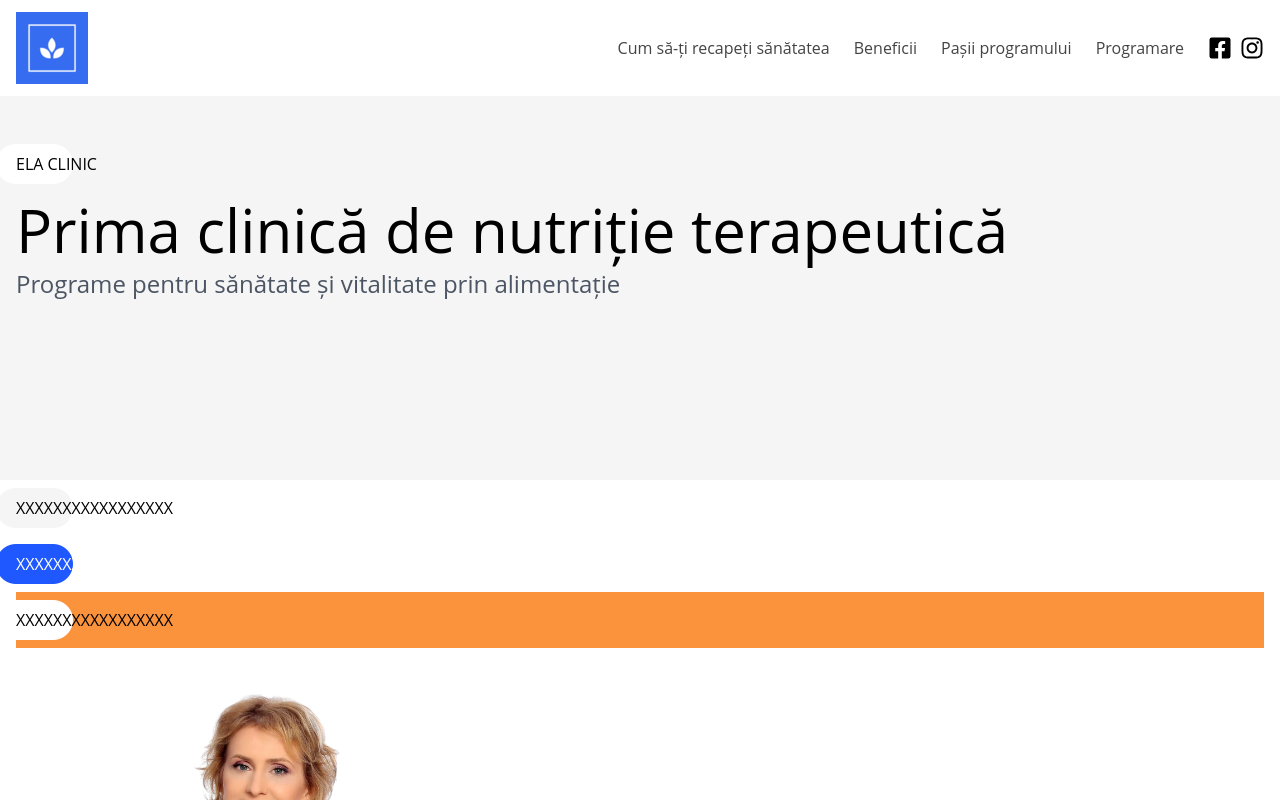
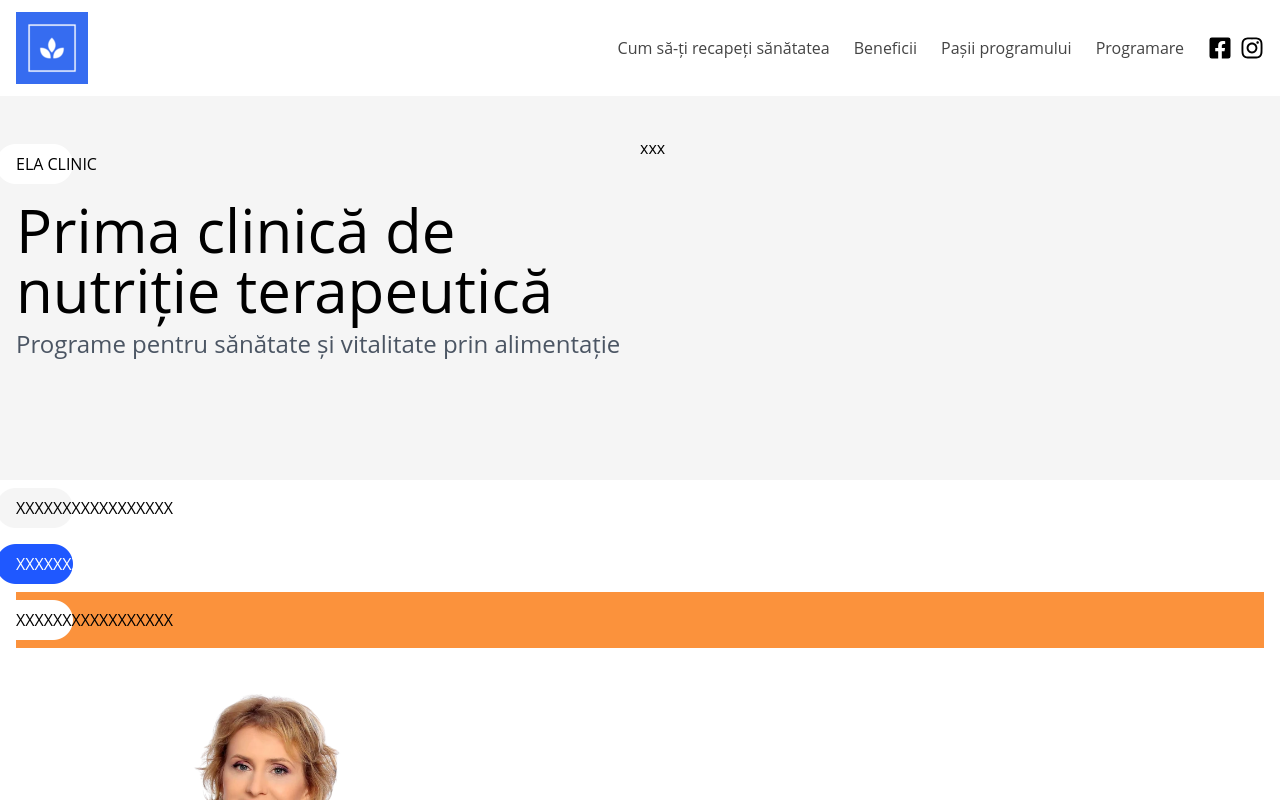
Before and after one commit to dragomirweb/ela.landing.v2, a Next.js app: page / in a window 1280 px wide. Shown: the top 800 px of the page. Built offline with nearby package versions, Linux system fonts and the light colour scheme.

Commit message:
add accessibility descriptions

```diff
--- a/components/features/Hero/Hero.module.scss
+++ b/components/features/Hero/Hero.module.scss
@@ -1,5 +1,5 @@
 .intro {
-  @apply bg-neutral-100;
+  @apply flex bg-neutral-100;
   min-height: calc(60vh - var(--header-height));
 }
 
--- a/components/features/Hero/Hero.tsx
+++ b/components/features/Hero/Hero.tsx
@@ -8,9 +8,8 @@ interface IHeroProps {}
 const Hero: React.FunctionComponent<IHeroProps> = (props) => {
   return (
     <div className={styles.intro}>
-      <Container className="py-10">
-        <div className="flex gap-4">
-          <div className="flex flex-col gap-2 w-full ">
+      <Container className="flex flex-col desktop:flex-row py-10">
+        <div className="flex flex-col gap-2 w-full desktop:w-1/2">
           <FancyTitle variant="white"> ELA CLINIC</FancyTitle>
           <h1 className={styles.heading}>
             Prima clinică de nutriție terapeutică
@@ -19,7 +18,7 @@ const Hero: React.FunctionComponent<IHeroProps> = (props) => {
             Programe pentru sănătate și vitalitate prin alimentație
           </p>
         </div>
-        </div>
+        <div className="flex flex-col w-full desktop:w-1/2">xxx</div>
       </Container>
     </div>
   )
--- a/components/features/Navigation/components/Desktop/Desktop.tsx
+++ b/components/features/Navigation/components/Desktop/Desktop.tsx
@@ -15,7 +15,7 @@ interface IDesktopProps {}
 
 const Desktop: React.FunctionComponent<IDesktopProps> = (props) => {
   return (
-    <ul role="navigation" className={styles.menu}>
+    <ul aria-label="navigation" className={styles.menu}>
       {links.map(({ name, to, id }) => (
         <li className={styles.item} key={id}>
           <Link href={{ hash: to }}>
--- a/components/features/Navigation/components/SocialLinks/SocialLinks.tsx
+++ b/components/features/Navigation/components/SocialLinks/SocialLinks.tsx
@@ -17,14 +17,14 @@ const SocialLinks: React.FunctionComponent<ISocialLinksProps> = ({
             href="https://www.facebook.com/ElaClinic-104786381559677"
             passHref
           >
-            <a role="facebook page" className="flex items-center h-full">
+            <a aria-label="facebook page" className="flex items-center h-full">
               <FaFacebookSquare size={size} />
             </a>
           </Link>
         </div>
         <div className="flex h-full">
           <Link href="https://www.instagram.com/elaclinic.ro/" passHref>
-            <a role="facebook page" className="flex items-center h-full">
+            <a aria-label="facebook page" className="flex items-center h-full">
               <FaInstagram size={size} />
             </a>
           </Link>
```
Lines whose indentation alone changed are shown as unchanged.
